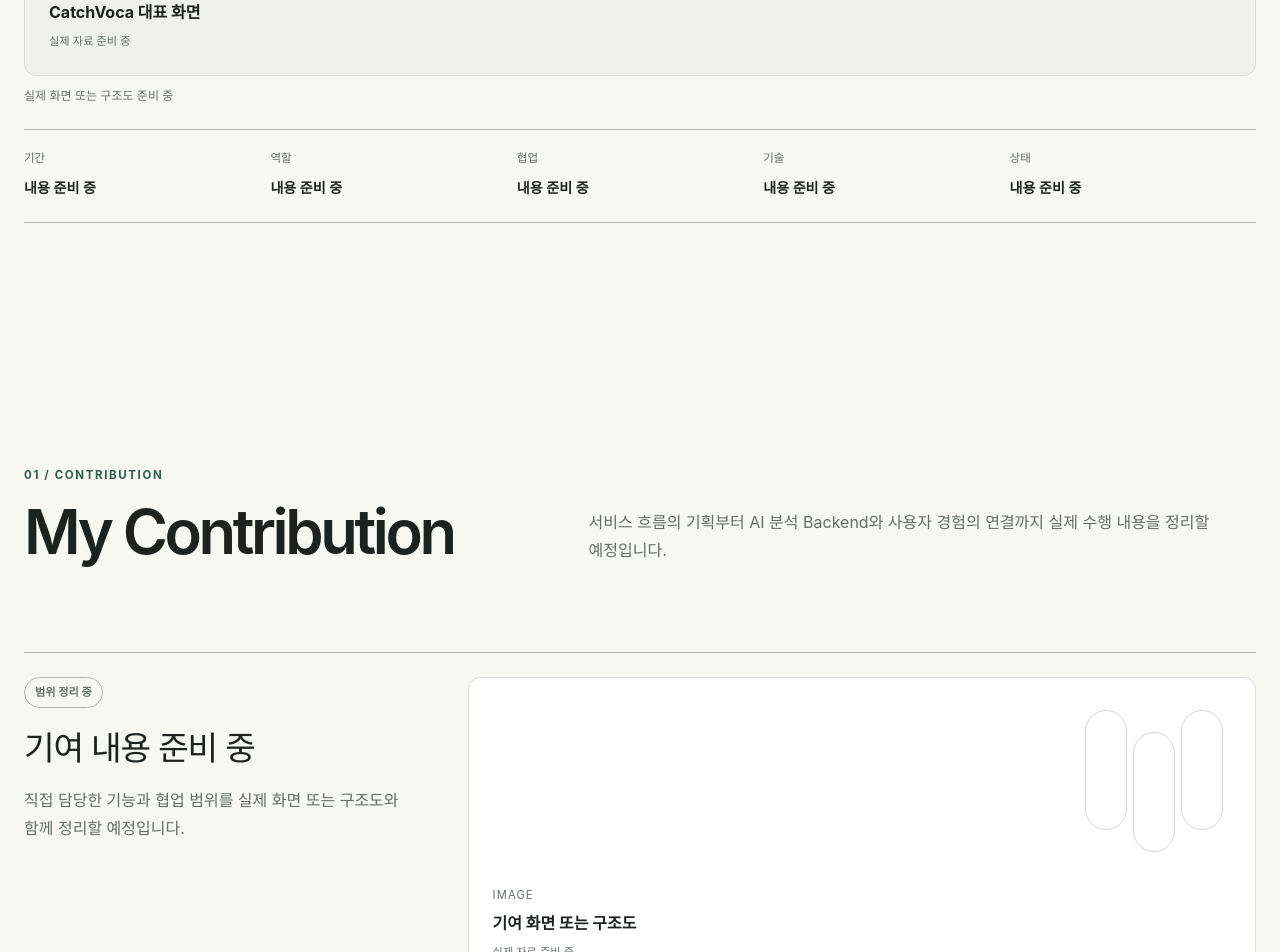
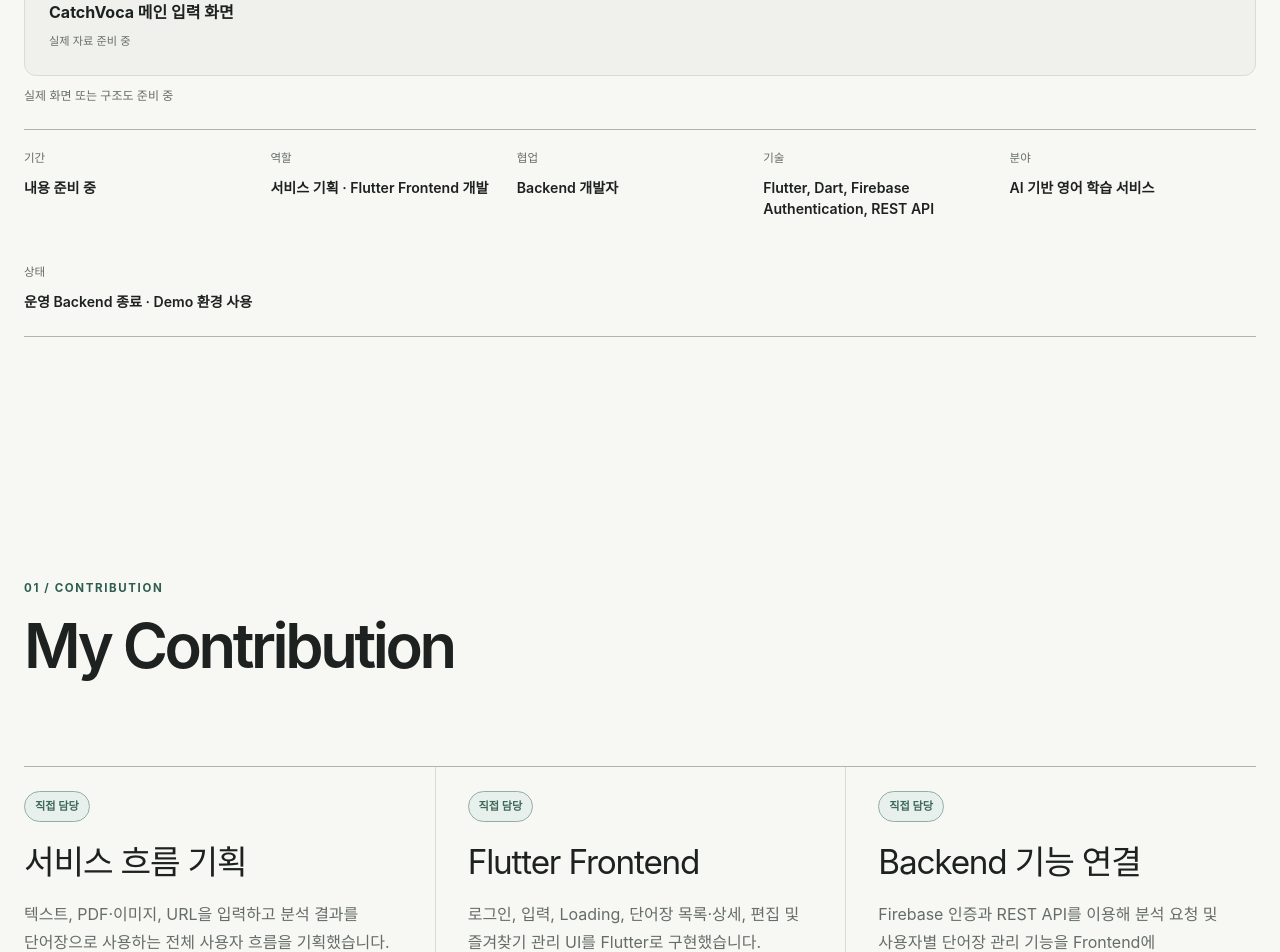
Before and after one commit to seungwon9/seungwon9-portfolio, a Next.js app: page /projects/catchvoca in a window 1280 px wide. Shown: the part 1140-2092 px from the top of the page. Built offline with nearby package versions, Linux system fonts and the light colour scheme.

Commit message:
feat: add CatchVoca case study

```diff
--- a/src/app/globals.css
+++ b/src/app/globals.css
@@ -1115,6 +1115,11 @@
   background: var(--accent-soft);
 }
 
+.diagram-node-collaboration {
+  border-style: dashed;
+  background: var(--surface-soft);
+}
+
 .diagram-node-blocked {
   border-color: #b7796f;
   background: #f4e6e2;
--- a/src/data/projects.ts
+++ b/src/data/projects.ts
@@ -1,4 +1,4 @@
-import type { ProblemSolvingCase, Project, ProjectMedia } from "@/types/project";
+import type { Project, ProjectMedia } from "@/types/project";
 
 const placeholderMedia = (
   id: string,
@@ -35,43 +35,6 @@
     caption: "실제 화면 또는 구조도 준비 중",
   };
 };
-
-const placeholderCases = (slug: string): ProblemSolvingCase[] => [
-  {
-    id: `${slug}-case-01`,
-    title: "문제 해결 사례 01",
-    problem: { summary: "해결한 문제와 당시 맥락을 정리할 예정입니다." },
-    decision: { summary: "선택지와 판단 근거를 정리할 예정입니다." },
-    implementation: { summary: "직접 구현한 범위와 구조를 정리할 예정입니다." },
-    evidenceResult: { summary: "검증 방법과 확인된 결과를 정리할 예정입니다." },
-    media: [placeholderMedia(`${slug}-case-01-media`, "사례 01 구조도", "diagram")],
-  },
-  {
-    id: `${slug}-case-02`,
-    title: "문제 해결 사례 02",
-    problem: { summary: "실제 사례 선정 후 내용을 추가할 예정입니다." },
-    decision: { summary: "결정 과정과 트레이드오프를 추가할 예정입니다." },
-    implementation: { summary: "구현 내용과 담당 범위를 추가할 예정입니다." },
-    evidenceResult: { summary: "근거가 확인된 검증 내용만 추가할 예정입니다." },
-    media: [placeholderMedia(`${slug}-case-02-media`, "사례 02 Before / After", "before-after")],
-  },
-  {
-    id: `${slug}-case-03`,
-    title: "문제 해결 사례 03",
-    problem: { summary: "실제 사례 선정 후 내용을 추가할 예정입니다." },
-    decision: { summary: "결정 과정과 판단 기준을 추가할 예정입니다." },
-    implementation: { summary: "구현 흐름을 실제 화면과 함께 추가할 예정입니다." },
-    evidenceResult: { summary: "검증 자료와 결과가 준비되면 추가할 예정입니다." },
-    media: [placeholderMedia(`${slug}-case-03-media`, "사례 03 실제 화면")],
-  },
-];
-
-const placeholderContribution = (slug: string) => ({
-  id: `${slug}-contribution-placeholder`,
-  title: "기여 내용 준비 중",
-  summary: "직접 담당한 기능과 협업 범위를 실제 화면 또는 구조도와 함께 정리할 예정입니다.",
-  media: [placeholderMedia(`${slug}-contribution-media`, "기여 화면 또는 구조도")],
-});
 
 export const projects: Project[] = [
   {
@@ -525,34 +488,180 @@
     featuredOrder: 3,
     title: "CatchVoca AI 단어장",
     eyebrow: "Featured Project 03",
-    shortDescription: "서비스 흐름을 기획하고 AI 분석 Backend를 사용자 경험으로 연결한 경험을 정리하는 프로젝트입니다.",
-    overview: "서비스 흐름의 기획부터 AI 분석 Backend와 사용자 경험의 연결까지 실제 수행 내용을 정리할 예정입니다.",
-    overviewMedia: placeholderMedia("catchvoca-overview", "CatchVoca 대표 화면"),
+    shortDescription: "학습 자료를 입력하면 AI 분석 결과를 단어장으로 연결하고, 생성된 단어를 실제 학습에 활용할 수 있도록 사용자 흐름을 구현했습니다.",
+    overview: "직접 기획한 AI 기반 단어장 서비스로, 분석 Backend의 결과를 입력부터 단어장 생성과 관리까지 이어지는 사용자 경험으로 연결했습니다.",
+    overviewMedia: placeholderMedia("catchvoca-overview", "CatchVoca 메인 입력 화면"),
     period: "내용 준비 중",
-    role: "내용 준비 중",
-    team: "내용 준비 중",
+    role: "서비스 기획 · Flutter Frontend 개발",
+    team: "Backend 개발자",
     users: "내용 준비 중",
-    projectStatus: "내용 준비 중",
-    technologies: [],
-    keywords: ["서비스 기획", "AI 분석", "사용자 경험"],
-    context: ["서비스를 시작한 배경과 사용자 문제를 정리할 예정입니다."],
-    responsibilities: ["직접 기획하고 구현한 범위를 정리할 예정입니다."],
-    collaborationScope: ["팀 구성과 협업 범위를 정리할 예정입니다."],
-    contributions: [placeholderContribution("catchvoca")],
-    technologyScope: { direct: [], collaboration: [] },
-    problemSolvingCases: placeholderCases("catchvoca"),
+    projectStatus: "운영 Backend 종료 · Demo 환경 사용",
+    domain: "AI 기반 영어 학습 서비스",
+    technologies: ["Flutter", "Dart", "Firebase Authentication", "REST API"],
+    keywords: ["서비스 기획", "AI 분석 연동", "단어장 관리"],
+    context: [
+      "텍스트, PDF·이미지, URL 형태의 학습 자료를 분석 요청하고 그 결과를 사용자별 단어장으로 이어주는 서비스를 기획했습니다.",
+      "Frontend는 Flutter로 구현했으며, AI 분석과 데이터 저장을 담당하는 Backend는 팀원이 개발했습니다.",
+    ],
+    responsibilities: [
+      "자료 입력부터 분석 요청, 단어장 생성과 학습으로 이어지는 서비스 흐름을 기획했습니다.",
+      "Flutter로 로그인, 입력, Loading, 단어장 목록·상세, 편집과 즐겨찾기 관리 UI를 구현했습니다.",
+      "Firebase Authentication과 REST API를 연동해 Backend 기능을 사용자 경험으로 연결했습니다.",
+    ],
+    collaborationScope: [
+      "팀원이 AI 분석 Backend와 데이터 저장 영역을 담당했으며, Frontend에서는 제공된 API 응답 구조를 기준으로 사용자 흐름을 구현했습니다.",
+    ],
+    contributions: [
+      {
+        id: "catchvoca-contribution-service-flow",
+        title: "서비스 흐름 기획",
+        summary: "텍스트, PDF·이미지, URL을 입력하고 분석 결과를 단어장으로 사용하는 전체 사용자 흐름을 기획했습니다.",
+        scope: "direct",
+      },
+      {
+        id: "catchvoca-contribution-frontend",
+        title: "Flutter Frontend",
+        summary: "로그인, 입력, Loading, 단어장 목록·상세, 편집 및 즐겨찾기 관리 UI를 Flutter로 구현했습니다.",
+        scope: "direct",
+      },
+      {
+        id: "catchvoca-contribution-backend-integration",
+        title: "Backend 기능 연결",
+        summary: "Firebase 인증과 REST API를 이용해 분석 요청 및 사용자별 단어장 관리 기능을 Frontend에 연결했습니다.",
+        scope: "direct",
+      },
+    ],
+    technologyScope: {
+      direct: ["Flutter", "Dart", "Firebase Authentication", "REST API 연동"],
+      collaboration: ["AI Analysis Backend", "Backend Data Storage"],
+    },
+    problemSolvingCases: [
+      {
+        id: "catchvoca-case-01",
+        title: "단어를 직접 입력하는 대신 자료 자체를 입력하도록 설계",
+        problem: {
+          summary: "기존 단어장 사용 과정에서는 학습할 단어를 찾고 뜻과 예문을 확인한 뒤 직접 입력하는 반복 작업이 필요하다고 판단했습니다.",
+        },
+        decision: {
+          summary: "단어를 하나씩 입력하는 대신 사용자가 이미 보고 있는 텍스트, PDF·이미지, URL을 학습 자료로 제출하는 흐름을 설계했습니다.",
+        },
+        implementation: {
+          summary: "Flutter에서 입력 유형과 언어를 선택하고 자료를 분석 요청한 뒤, Loading 상태를 거쳐 생성된 단어장으로 이동하도록 화면 흐름을 구현했습니다.",
+        },
+        evidenceResult: {
+          summary: "AI 내부 처리 방식을 직접 구현한 것이 아니라, 세 가지 자료 입력 방식이 분석 요청과 단어장 생성으로 이어지도록 사용자 경험을 구성했습니다.",
+        },
+        media: [
+          {
+            id: "catchvoca-material-to-wordbook-flow",
+            type: "before-after",
+            title: "직접 입력에서 자료 기반 단어장 생성으로",
+            before: {
+              label: "Before",
+              description: "단어 정보를 찾아 직접 입력하는 반복 과정",
+              items: ["단어 찾기", "뜻 찾기", "예문 찾기", "직접 입력"],
+            },
+            after: {
+              label: "After",
+              description: "학습 자료를 분석 요청해 단어장으로 연결하는 과정",
+              items: ["텍스트 / 파일 / URL", "분석 요청", "단어장"],
+            },
+            caption: "AI 내부 구현이 아닌 자료 입력부터 단어장까지의 서비스 흐름을 비교했습니다.",
+          },
+        ],
+      },
+      {
+        id: "catchvoca-case-02",
+        title: "AI 분석 기능을 실제 사용자 경험으로 연결",
+        problem: {
+          summary: "Backend의 분석 기능을 사용자가 실제로 이용하려면 인증, 입력과 요청, 대기 상태, 결과 조회를 하나의 Frontend 흐름으로 연결해야 했습니다.",
+        },
+        decision: {
+          summary: "Frontend와 Backend의 책임을 구분하고, Flutter가 Firebase 인증과 REST API 요청·응답을 사용자 화면과 상태로 연결하도록 구성했습니다.",
+        },
+        implementation: {
+          summary: "텍스트, PDF·이미지, URL 분석 요청과 Loading UI를 구현하고, 분석 완료 후 Wordbook API를 통해 사용자별 단어장 화면으로 이어지게 했습니다.",
+        },
+        evidenceResult: {
+          summary: "Frontend에서 분석 요청부터 생성된 단어장 조회까지의 흐름을 구현했습니다. AI 모델 호출, Prompt, OCR, Backend 저장 로직은 팀원의 협업 영역입니다.",
+        },
+        media: [
+          {
+            id: "catchvoca-frontend-backend-flow",
+            type: "diagram",
+            title: "Frontend와 Backend의 연결 범위",
+            alt: "Flutter UI에서 분석 API와 Backend를 거쳐 단어장 UI로 이어지는 구조",
+            nodes: [
+              { label: "Flutter UI", description: "직접 담당 · 입력과 상태 UI", tone: "success" },
+              { label: "Analysis REST API", description: "직접 담당 · 요청 연동", tone: "decision" },
+              { label: "Backend", description: "협업 영역 · AI/OCR/저장 내부 구현", tone: "collaboration" },
+              { label: "Wordbook API", description: "직접 담당 · 응답 연동", tone: "decision" },
+              { label: "Flutter Wordbook UI", description: "직접 담당 · 조회와 관리 UI", tone: "success" },
+            ],
+            caption: "실선 색상 노드는 Frontend에서 연결한 영역이며, 점선 노드는 팀원이 담당한 Backend 내부 영역입니다.",
+          },
+        ],
+      },
+      {
+        id: "catchvoca-case-03",
+        title: "생성으로 끝나지 않고 실제 단어장 관리까지 연결",
+        problem: {
+          summary: "분석 결과를 한 번 보여주는 것만으로는 생성된 단어를 이후 학습에서 다시 찾고 정리하기 어려웠습니다.",
+        },
+        decision: {
+          summary: "분석 결과를 사용자별 단어장으로 조회하고, 상세 학습정보와 편집 기능을 통해 계속 활용할 수 있는 흐름으로 확장했습니다.",
+        },
+        implementation: {
+          summary: "단어장 목록과 상세 조회, 이름 변경·삭제, 여러 단어 선택, 선택 삭제, 즐겨찾기 단어장 생성과 이동 기능을 Flutter UI와 API 연동으로 구현했습니다.",
+        },
+        evidenceResult: {
+          summary: "단어의 뜻, 품사, 예문, 번역, 발음, 동의어, 반의어를 확인하고 필요한 단어를 선택해 즐겨찾기로 이동하거나 정리할 수 있습니다.",
+        },
+        media: [
+          {
+            id: "catchvoca-wordbook-management-flow",
+            type: "diagram",
+            title: "생성된 단어장의 학습·관리 흐름",
+            alt: "단어장 조회부터 상세 정보와 다중 선택, 즐겨찾기 이동, 편집으로 이어지는 흐름",
+            nodes: [
+              { label: "단어장 조회" },
+              { label: "상세 정보", tone: "decision" },
+              { label: "다중 선택" },
+              { label: "즐겨찾기로 이동", tone: "success" },
+              { label: "삭제 / 이름 변경" },
+            ],
+            caption: "분석 결과를 생성하는 단계 이후에도 실제 학습에 사용할 수 있도록 관리 기능을 연결했습니다.",
+          },
+        ],
+      },
+    ],
     resultAndDemo: {
-      summary: "확인 가능한 결과와 서비스 화면을 준비 중입니다.",
-      evidence: [],
+      summary: "자료 입력과 분석 요청부터 사용자별 단어장 조회, 상세 학습정보 확인, 편집과 즐겨찾기 관리까지 이어지는 Flutter 사용자 흐름을 구현했습니다.",
+      evidence: [
+        "텍스트, PDF·이미지, URL 입력과 언어 선택 및 분석 요청 UI 구현",
+        "Firebase/Google 로그인과 사용자별 단어장 목록·상세 조회 연결",
+        "다중 선택, 삭제, 이름 변경, 즐겨찾기 단어장 생성과 이동 기능 구현",
+        "현재 운영 Backend는 종료되어, 포트폴리오 시연은 기존 API 응답 구조를 기반으로 복원한 Demo 환경을 사용합니다.",
+      ],
       media: [
-        placeholderMedia("catchvoca-result-screen", "서비스 화면"),
-        placeholderMedia("catchvoca-result-video", "분석에서 학습까지의 흐름", "video"),
+        placeholderMedia("catchvoca-main-input", "CatchVoca 메인 입력 화면"),
+        placeholderMedia("catchvoca-text-input", "텍스트 입력 화면"),
+        placeholderMedia("catchvoca-analysis-loading", "분석 대기 Loading 화면"),
+        placeholderMedia("catchvoca-generated-wordbook", "생성된 단어장 화면"),
+        placeholderMedia("catchvoca-word-detail", "단어 상세 학습정보 화면"),
+        placeholderMedia("catchvoca-multi-select", "다중 선택 화면"),
+        placeholderMedia("catchvoca-favorite-result", "즐겨찾기 이동 결과 화면"),
+        placeholderMedia("catchvoca-analysis-demo", "입력부터 단어장 생성까지", "video"),
+        placeholderMedia("catchvoca-favorite-demo", "다중 선택부터 즐겨찾기 이동까지", "video"),
       ],
     },
-    learnings: [],
+    learnings: [
+      "AI 기능 자체보다 사용자가 실제로 사용할 수 있는 흐름으로 연결하는 것이 중요하다는 점을 배웠습니다.",
+      "팀 프로젝트에서는 Frontend와 Backend의 책임을 명확히 나누고, API 응답 구조에 맞춰 사용자 경험을 구성해야 한다는 점을 확인했습니다.",
+    ],
     seo: {
       title: "CatchVoca AI 단어장",
-      description: "CatchVoca AI 단어장 프로젝트 사례를 정리하는 페이지입니다.",
+      description: "AI 분석 Backend를 자료 입력부터 단어장 생성과 학습·관리까지 이어지는 Flutter 사용자 경험으로 연결한 프로젝트입니다.",
     },
   },
 ];
--- a/src/types/project.ts
+++ b/src/types/project.ts
@@ -43,7 +43,7 @@
   nodes?: Array<{
     label: string;
     description?: string;
-    tone?: "default" | "decision" | "blocked" | "success";
+    tone?: "default" | "decision" | "collaboration" | "blocked" | "success";
   }>;
   width?: number;
   height?: number;
```
